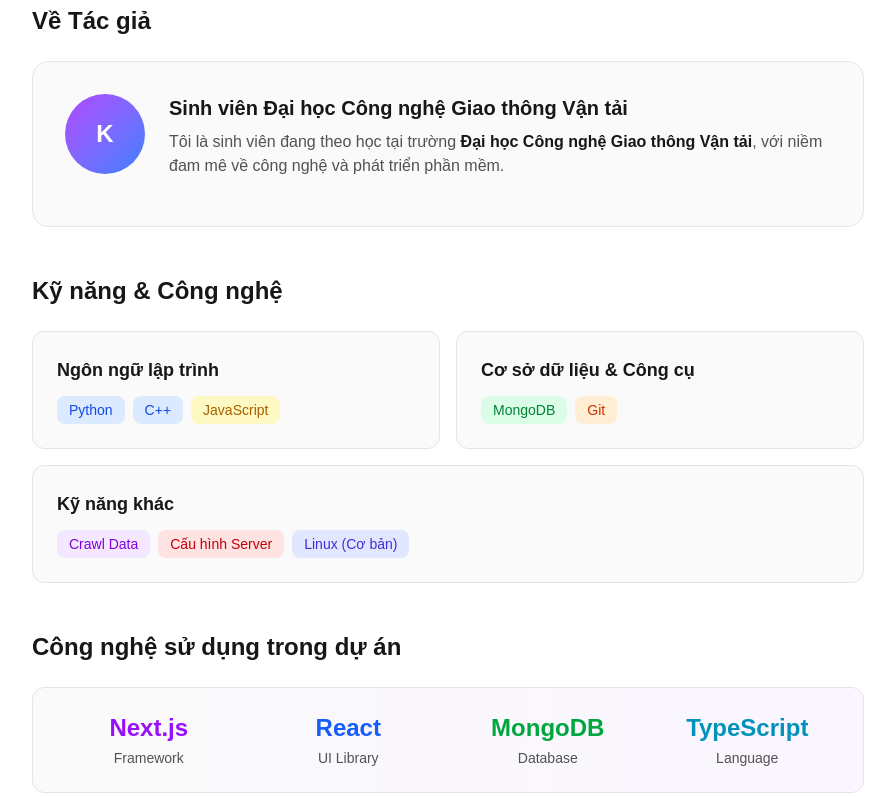
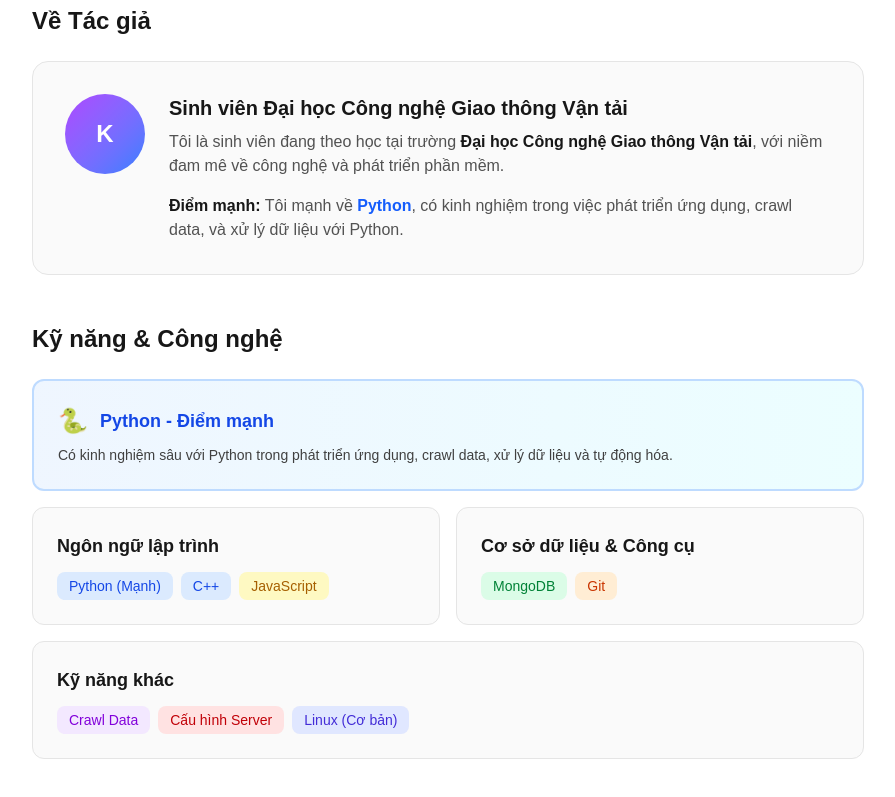
Before and after one commit to HataroKhanh/kaizanshop, a Next.js app: page /about in a window 1280 px wide. Shown: the part 522-1319 px from the top of the page, without its empty margins (192-1087 px from the left). Built offline with nearby package versions, Linux system fonts and the light colour scheme; no server answers; what tailwindcss-animated would draw is missing.

Commit message:
Highlight Python as main strength in about page

```diff
--- a/app/components/about/AboutAuthor.tsx
+++ b/app/components/about/AboutAuthor.tsx
@@ -15,6 +15,10 @@ export default function AboutAuthor() {
               Tôi là sinh viên đang theo học tại trường <strong className="text-neutral-900 dark:text-neutral-100">Đại học Công nghệ Giao thông Vận tải</strong>,
               với niềm đam mê về công nghệ và phát triển phần mềm.
             </p>
+            <p className="text-neutral-600 dark:text-neutral-400">
+              <strong className="text-neutral-900 dark:text-neutral-100">Điểm mạnh:</strong> Tôi mạnh về <strong className="text-blue-600 dark:text-blue-400">Python</strong>,
+              có kinh nghiệm trong việc phát triển ứng dụng, crawl data, và xử lý dữ liệu với Python.
+            </p>
           </div>
         </div>
       </div>
--- a/app/components/about/SkillsSection.tsx
+++ b/app/components/about/SkillsSection.tsx
@@ -2,7 +2,7 @@ import SkillCard from "./SkillCard";
 
 export default function SkillsSection() {
   const programmingLanguages = [
-    { name: "Python", color: "blue" as const },
+    { name: "Python (Mạnh)", color: "blue" as const },
     { name: "C++", color: "blue" as const },
     { name: "JavaScript", color: "yellow" as const },
   ];
@@ -21,6 +21,18 @@ export default function SkillsSection() {
   return (
     <section className="mb-12">
       <h2 className="text-2xl font-bold mb-6">Kỹ năng & Công nghệ</h2>
+
+      {/* Python Highlight */}
+      <div className="mb-4 bg-gradient-to-r from-blue-50 to-cyan-50 dark:from-blue-950/30 dark:to-cyan-950/30 rounded-xl p-6 border-2 border-blue-200 dark:border-blue-800">
+        <div className="flex items-center gap-3 mb-2">
+          <div className="text-2xl">🐍</div>
+          <h3 className="text-lg font-bold text-blue-700 dark:text-blue-400">Python - Điểm mạnh</h3>
+        </div>
+        <p className="text-sm text-neutral-700 dark:text-neutral-300">
+          Có kinh nghiệm sâu với Python trong phát triển ứng dụng, crawl data, xử lý dữ liệu và tự động hóa.
+        </p>
+      </div>
+
       <div className="grid grid-cols-1 md:grid-cols-2 gap-4">
         <SkillCard title="Ngôn ngữ lập trình" skills={programmingLanguages} />
         <SkillCard title="Cơ sở dữ liệu & Công cụ" skills={databasesTools} />
```
Also changed, not shown: public/admin.png (added).
